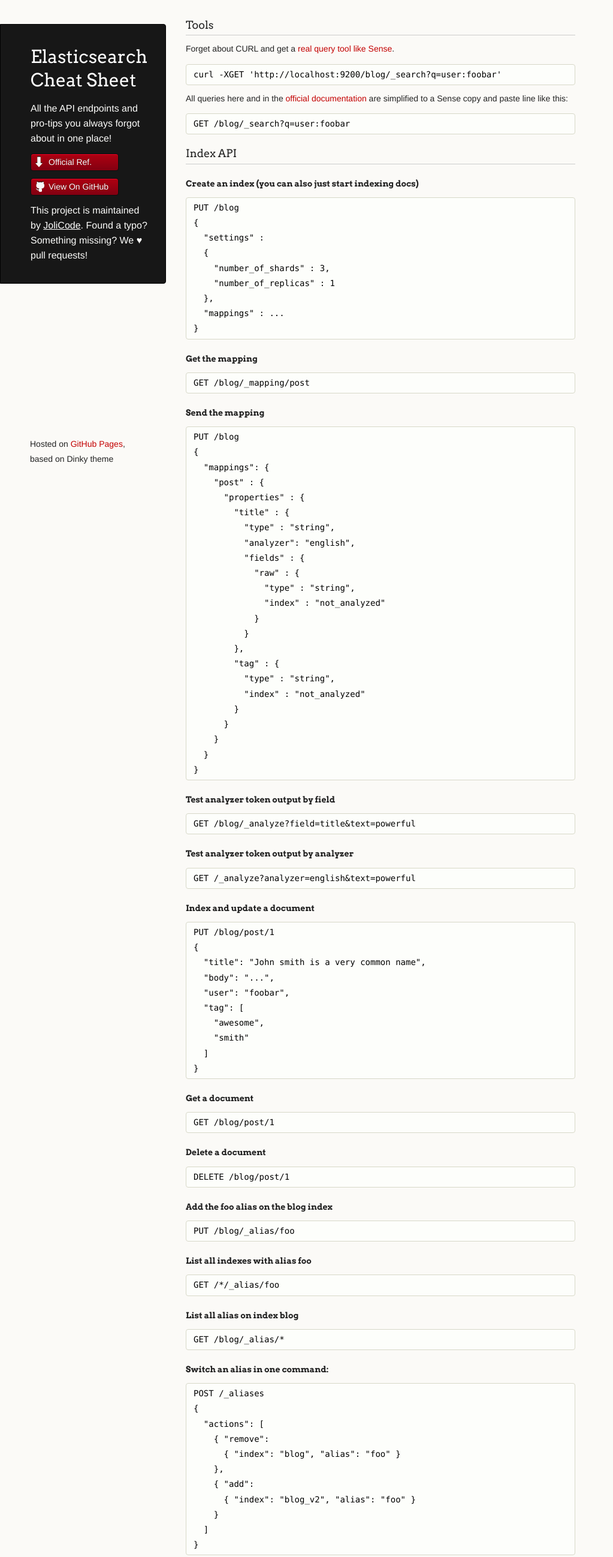
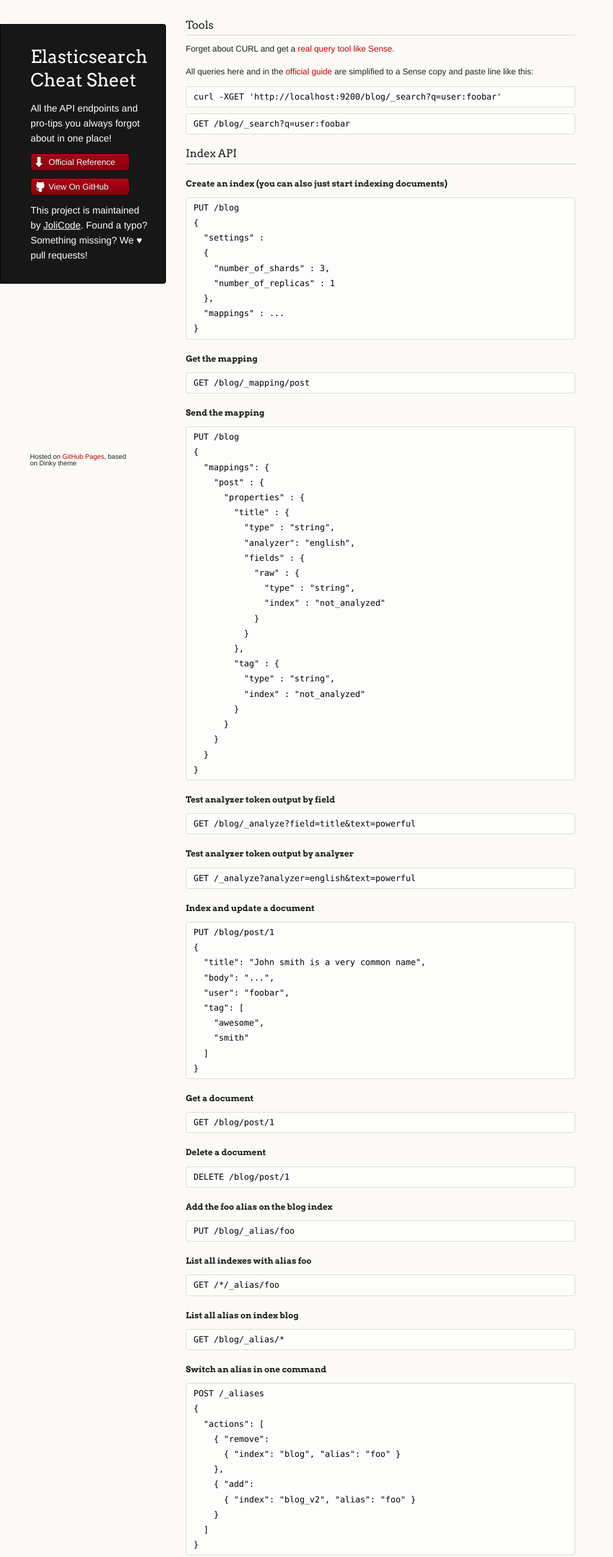
Before and after one commit to jolicode/elasticsearch-cheatsheet, a plain HTML site: page index.html in a window 1280 px wide. Shown: the top 2596 px of the page at 60% size, without its empty margins (0-1023 px from the left). Drawn offline with Linux system fonts and the light colour scheme.

Commit message:
Typo fixes, better intro, CSS

```diff
--- a/index.html
+++ b/index.html
@@ -3,9 +3,9 @@
   <head>
     <meta charset="utf-8">
     <meta http-equiv="X-UA-Compatible" content="chrome=1">
-    <title>Elasticsearch Cheat Sheet by JoliCode</title>
+    <title>Elasticsearch Cheat Sheet for developers</title>
 
-    <meta name="description" content="Elasticsearch API cheatsheet for developers">
+    <meta name="description" content="Elasticsearch API cheatsheet for developers with copy and paste example for the most useful APIs">
     <link rel="shortcut icon" href="./favicon.ico"/>
 
     <link rel="stylesheet" href="stylesheets/styles.css">
@@ -27,7 +27,7 @@
           Todo, maybe a PDF to download?
           <li class="download"><a class="buttons" href="https://github.com/jolicode/elasticsearch-sheatsheet/zipball/master">Download ZIP</a></li>
           <li class="download"><a class="buttons" href="https://github.com/jolicode/elasticsearch-sheatsheet/tarball/master">Download TAR</a></li>-->
-          <li><a class="buttons" href="http://www.elasticsearch.org/guide/en/elasticsearch/reference/current/index.html">Official Ref.</a></li>
+          <li><a class="buttons" href="http://www.elasticsearch.org/guide/en/elasticsearch/reference/current/index.html">Official Reference</a></li>
           <li><a class="buttons github" href="https://github.com/jolicode/elasticsearch-sheatsheet">View On GitHub</a></li>
         </ul>
 
@@ -40,16 +40,15 @@
 
           <p>Forget about CURL and get a <a href="http://www.elasticsearch.org/guide/en/marvel/current/#_sense">real query tool like Sense</a>.</p>
 
-          <pre><code>curl -XGET 'http://localhost:9200/blog/_search?q=user:foobar'</code></pre>
-
-          <p>All queries here and in the <a href="http://www.elasticsearch.org/guide/en/elasticsearch/reference/current/index.html">official documentation</a>
+          <p>All queries here and in the <a href="http://www.elasticsearch.org/guide/en/elasticsearch/guide/current/index.html">official guide</a>
             are simplified to a Sense copy and paste line like this:</p>
 
+          <pre><code>curl -XGET 'http://localhost:9200/blog/_search?q=user:foobar'</code></pre>
           <pre><code>GET /blog/_search?q=user:foobar</code></pre>
 
         <h3>Index API</h3>
 
-        <h4>Create an index (you can also just start indexing docs)</h4>
+        <h4>Create an index (you can also just start indexing documents)</h4>
         <pre><code>PUT /blog
 {
   "settings" :
@@ -128,7 +127,7 @@
         <h4>List all alias on index blog</h4>
         <pre><code>GET /blog/_alias/*</code></pre>
 
-        <h4>Switch an alias in one command:</h4>
+        <h4>Switch an alias in one command</h4>
 
         <pre><code>POST /_aliases
 {
@@ -158,6 +157,17 @@
         <h4>Get explanation about a document match or not</h4>
 
         <pre><code>GET /blog/post/1/_explain
+{
+  "query": {
+    "match": {
+      "title": "Smith"
+    }
+  }
+}</code></pre>
+
+        <h4>Get explanations about documents _score</h4>
+
+        <pre><code>GET /blog/post/_search?explain&pretty
 {
   "query": {
     "match": {
@@ -257,6 +267,7 @@
         <h4>List installed plugins</h4>
         <pre><code>./bin/plugin --list</code></pre>
       </section>
+
       <footer>
         <p><small>Hosted on <a href="http://pages.github.com">GitHub Pages</a>, based on Dinky theme</small></p>
       </footer>
@@ -271,7 +282,6 @@
 
       ga('create', 'UA-29696798-6', 'auto');
       ga('send', 'pageview');
-
     </script>
   </body>
 </html>
--- a/stylesheets/styles.css
+++ b/stylesheets/styles.css
@@ -263,7 +263,7 @@ header ul {
 
 header li {
 	list-style-type: none;
-  width:132px;
+  width:150px;
   height:15px;
 	margin-bottom: 12px;
 	line-height: 1em;
@@ -331,6 +331,8 @@ footer {
   position:fixed;
   bottom:10px;
 	padding-left: 50px;
+    font-size: 0.8em;
+    line-height: 1em;
 }
 
 @media print, screen and (max-width: 960px) {
```
